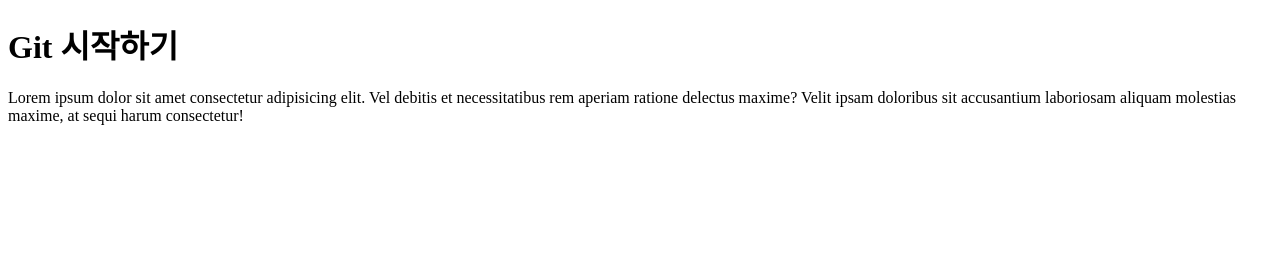
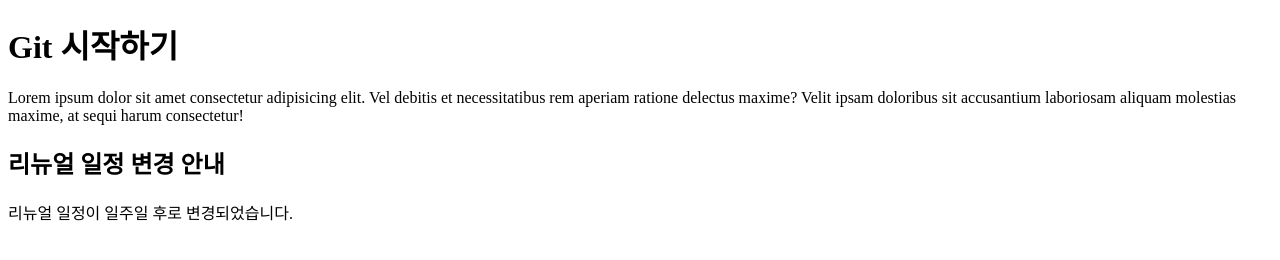
Before and after one commit to soreumKim/portfolio, a plain HTML site: page index.html in a window 1280 px wide. Drawn offline with Linux system fonts and the light colour scheme.

Commit message:
h2 리뉴얼 일정 수정 텍스트 추가

```diff
--- a/index.html
+++ b/index.html
@@ -8,5 +8,8 @@
 <body>
     <h1>Git 시작하기</h1>
     <p>Lorem ipsum dolor sit amet consectetur adipisicing elit. Vel debitis et necessitatibus rem aperiam ratione delectus maxime? Velit ipsam doloribus sit accusantium laboriosam aliquam molestias maxime, at sequi harum consectetur!</p>
+
+    <h2>리뉴얼 일정 변경 안내</h2>
+    <p>리뉴얼 일정이 일주일 후로 변경되었습니다.</p>
 </body>
 </html>
```
